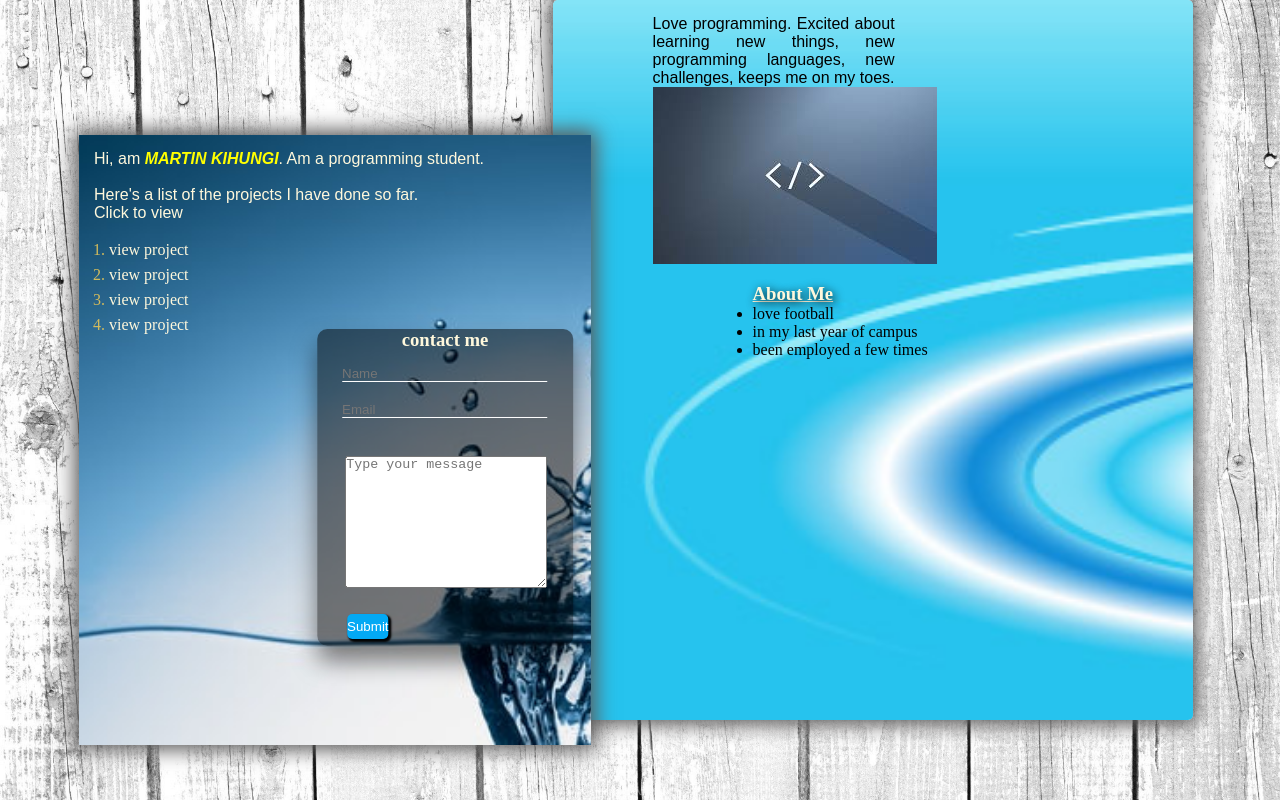
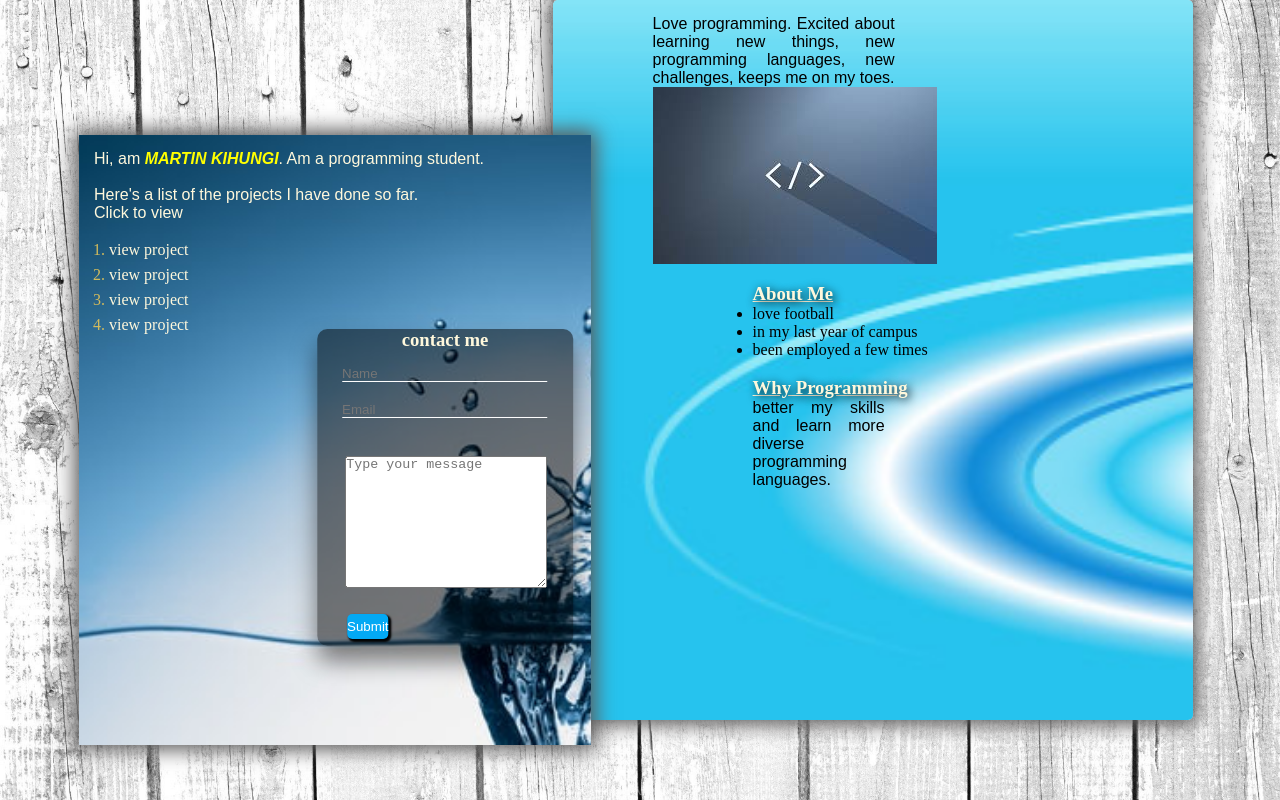
Before and after one commit to mwangim4786/projects, a plain HTML site: page portfolio.html in a window 1280 px wide. Drawn offline with Linux system fonts and the light colour scheme.

Commit message:
adds H3 and a paragraph

```diff
--- a/portfolio.html
+++ b/portfolio.html
@@ -17,7 +17,9 @@
                 <li>in my last year of campus</li>
                 <li>been employed a few times</li>
             </ul><br>
-            </div>
+            <h3><u>Why Programming</u></h3>
+            <p>better my skills and learn more diverse programming languages.</p>
+        </div>
         </div>
     </div>
 
```
